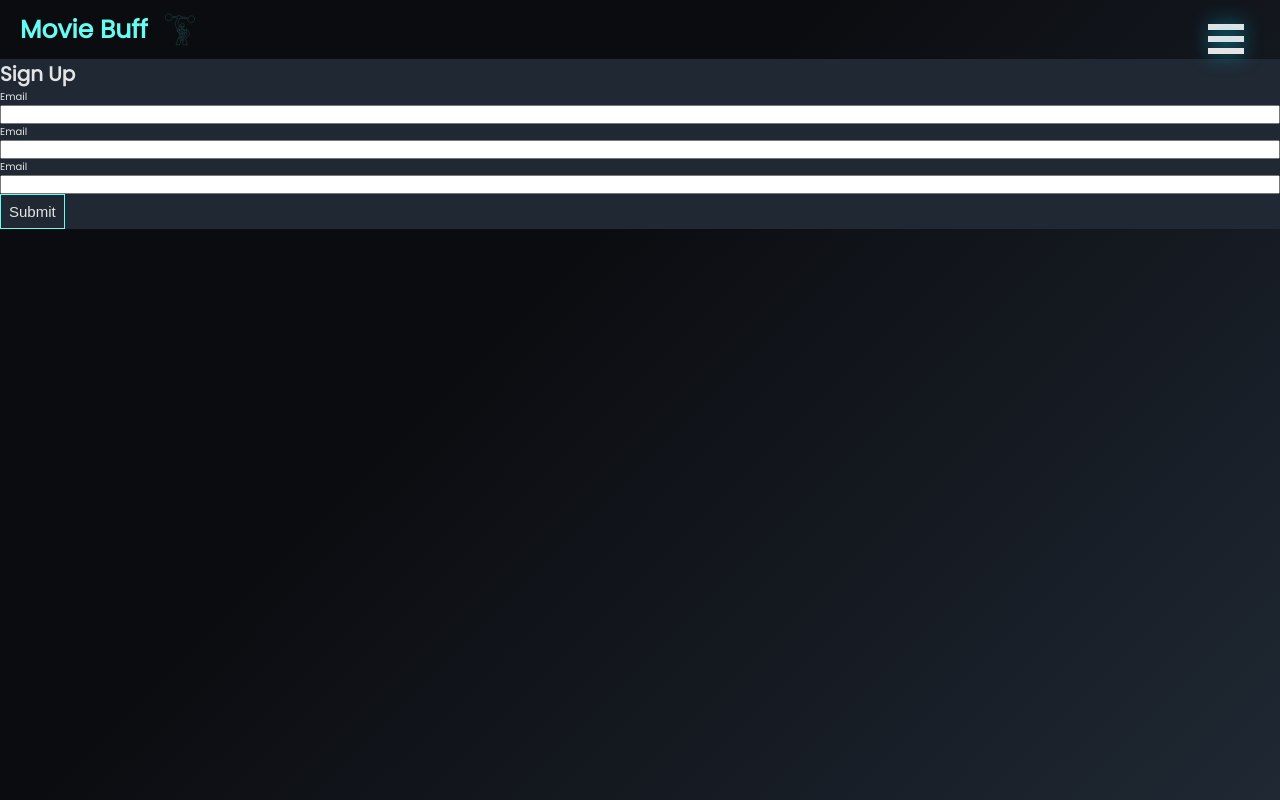
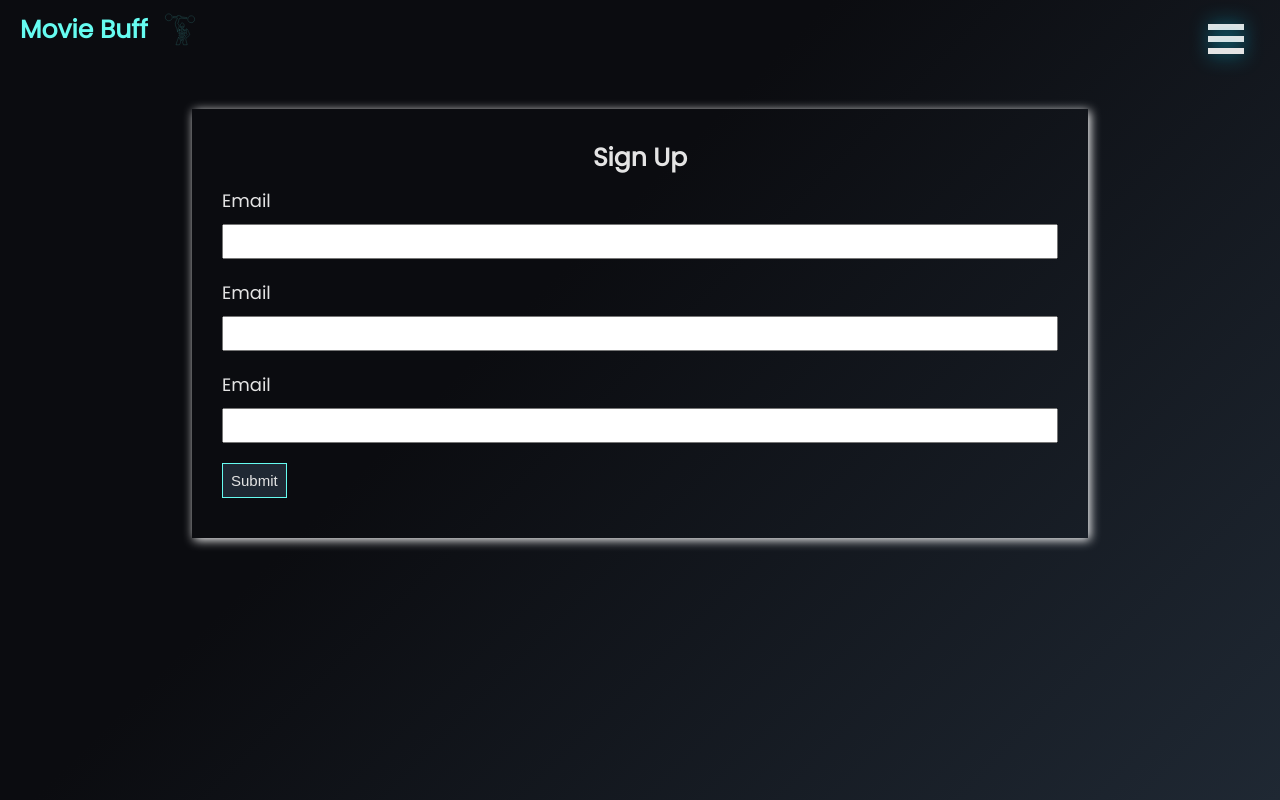
Before and after one commit to Ryan-Solomon/movie-app, a React (Create React App) app: page /signup in a window 1280 px wide. Built offline with nearby package versions, Linux system fonts and the light colour scheme; no server answers.

Commit message:
style form

```diff
--- a/src/components/sign-up/SignUp.tsx
+++ b/src/components/sign-up/SignUp.tsx
@@ -32,24 +32,36 @@ const colors = {
 };
 
 const SContainer = styled.main`
-  background-color: ${colors.primaryColorGreyBlue};
+  width: 70vw;
+  margin: auto;
+  margin-top: 5rem;
+  padding: 3rem;
+  box-shadow: 2px 2px 10px #ffffff;
 `;
 
 const STitle = styled.h1`
   color: ${colors.primaryColorGrey};
+  text-align: center;
+  font-size: 2.5rem;
 `;
 
 const SFormSection = styled.div`
   display: flex;
   flex-direction: column;
+  margin: 1rem 0;
 `;
 
 const SForm = styled.form``;
 
-const SInput = styled.input``;
+const SInput = styled.input`
+  padding: 0.5rem;
+  font-size: 1.8rem;
+  margin: 1rem 0;
+`;
 
 const SLabel = styled.label`
   color: ${colors.primaryColorGrey};
+  font-size: 1.8rem;
 `;
 
 const SButton = styled.button`
@@ -60,6 +72,7 @@ const SButton = styled.button`
   font-size: 1.5rem;
   padding: 0.8rem;
   transition: all 0.2s ease;
+  margin-bottom: 1rem;
 
   &:hover {
     color: ${colors.primaryTeal};
```
